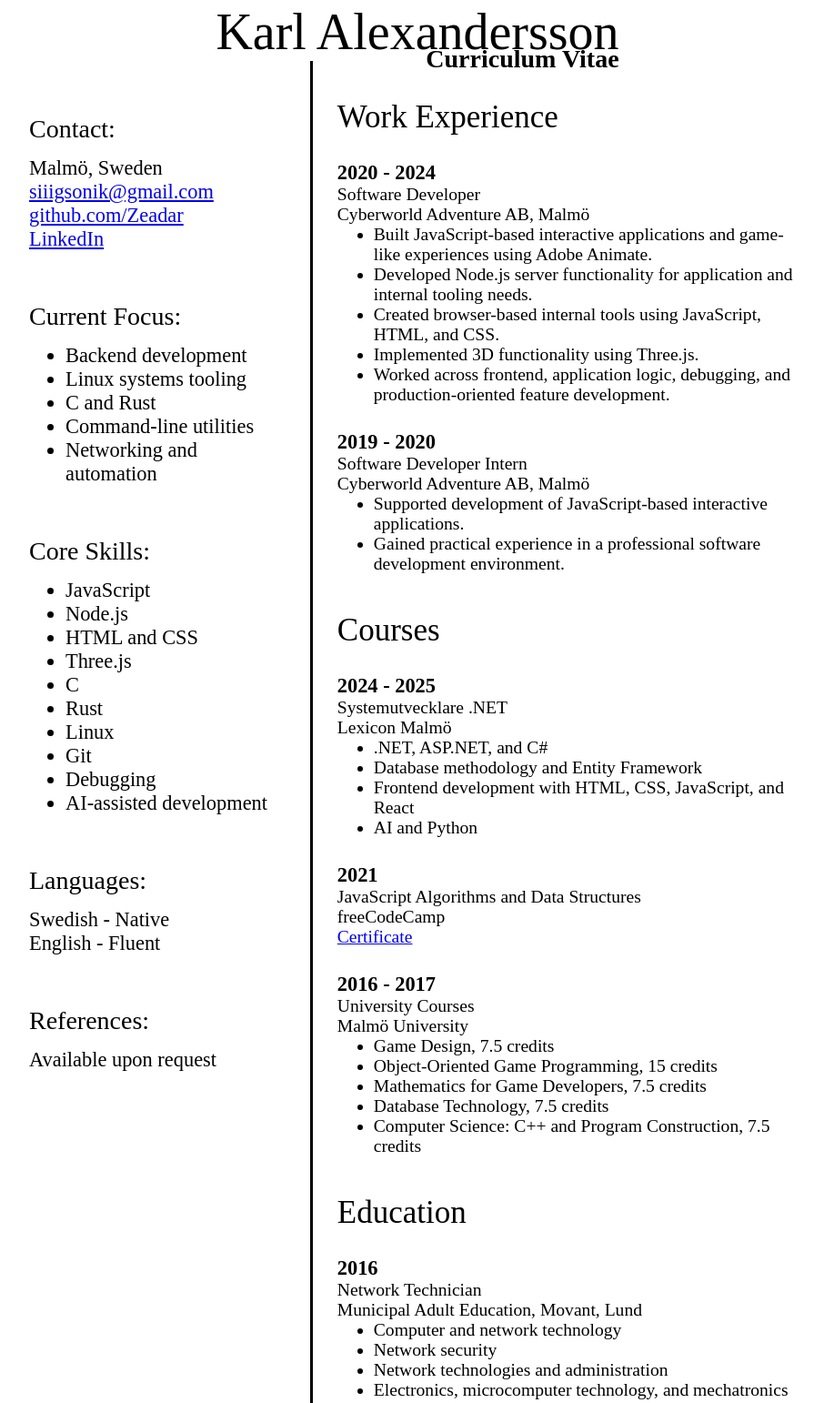
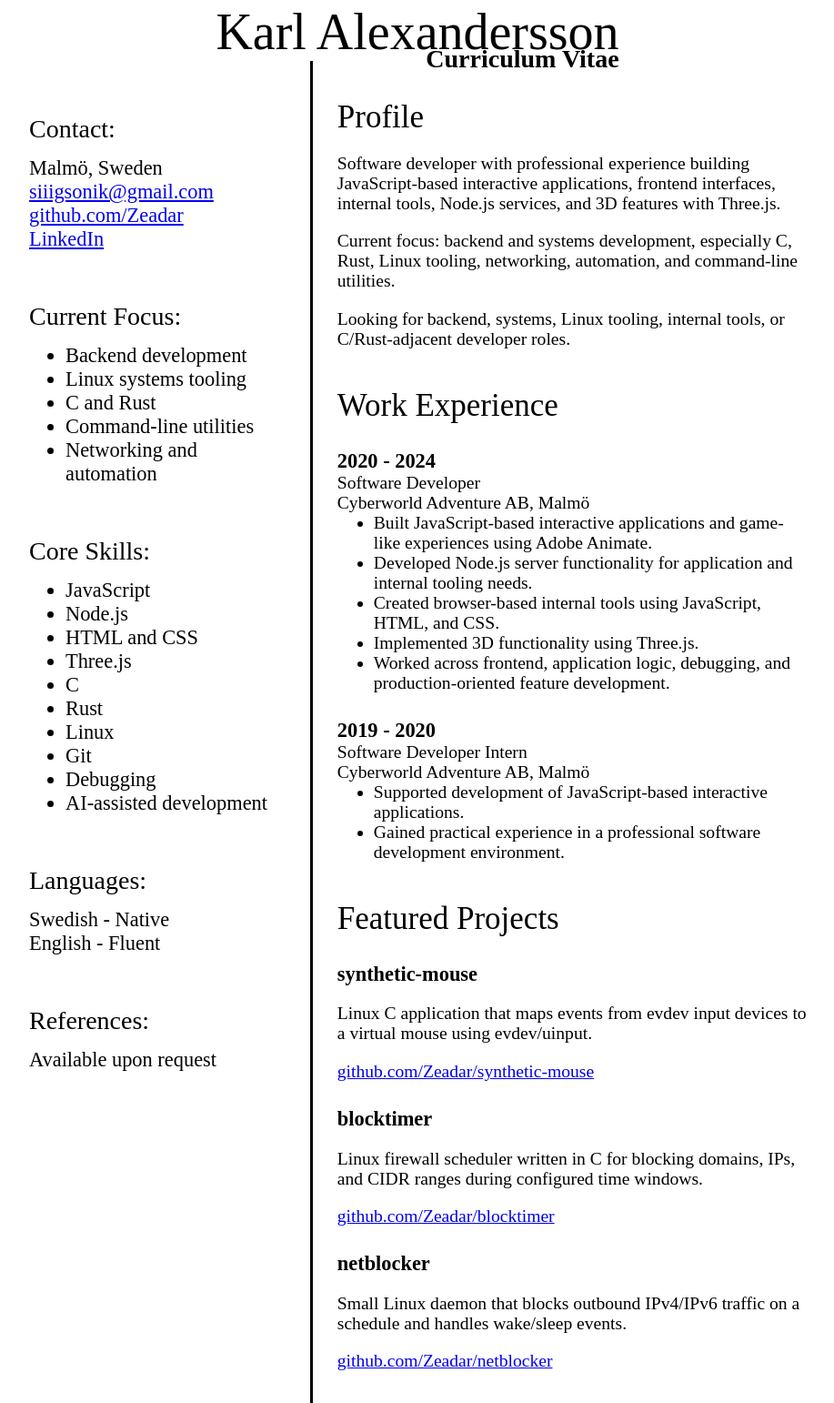
Before and after one commit to Zeadar/html_cv, a plain HTML site: page index.html in a window 1280 px wide. Shown: the part 5-1547 px from the top of the page at 91% size, without its empty margins (181-1098 px from the left). Drawn offline with Linux system fonts and the light colour scheme; a web font is replaced by a local one.

Commit message:
Restore CV profile and projects

```diff
--- a/index.html
+++ b/index.html
@@ -92,6 +92,23 @@
         <div id="verticalLine"></div>
         <div id="mainBody">
           <div class="mainTitle">
+            <span>Profile</span>
+          </div>
+          <div class="jobPlace">
+            <p>
+              Software developer with professional experience building JavaScript-based interactive applications,
+              frontend interfaces, internal tools, Node.js services, and 3D features with Three.js.
+            </p>
+            <p>
+              Current focus: backend and systems development, especially C, Rust, Linux tooling, networking,
+              automation, and command-line utilities.
+            </p>
+            <p>
+              Looking for backend, systems, Linux tooling, internal tools, or C/Rust-adjacent developer roles.
+            </p>
+          </div>
+
+          <div class="mainTitle">
             <span>Work Experience</span>
           </div>
           <div class="subTitle">
@@ -125,6 +142,38 @@
               <li>Supported development of JavaScript-based interactive applications.</li>
               <li>Gained practical experience in a professional software development environment.</li>
             </ul>
+          </div>
+
+          <div class="mainTitle">
+            <span>Featured Projects</span>
+          </div>
+          <div class="subTitle">
+            <span>synthetic-mouse</span>
+          </div>
+          <div class="jobPlace">
+            <p>Linux C application that maps events from evdev input devices to a virtual mouse using evdev/uinput.</p>
+            <a href="https://github.com/Zeadar/synthetic-mouse">github.com/Zeadar/synthetic-mouse</a>
+          </div>
+
+          <div class="subTitle">
+            <span>blocktimer</span>
+          </div>
+          <div class="jobPlace">
+            <p>
+              Linux firewall scheduler written in C for blocking domains, IPs, and CIDR ranges during configured time
+              windows.
+            </p>
+            <a href="https://github.com/Zeadar/blocktimer">github.com/Zeadar/blocktimer</a>
+          </div>
+
+          <div class="subTitle">
+            <span>netblocker</span>
+          </div>
+          <div class="jobPlace">
+            <p>
+              Small Linux daemon that blocks outbound IPv4/IPv6 traffic on a schedule and handles wake/sleep events.
+            </p>
+            <a href="https://github.com/Zeadar/netblocker">github.com/Zeadar/netblocker</a>
           </div>
 
           <div class="mainTitle">
```
